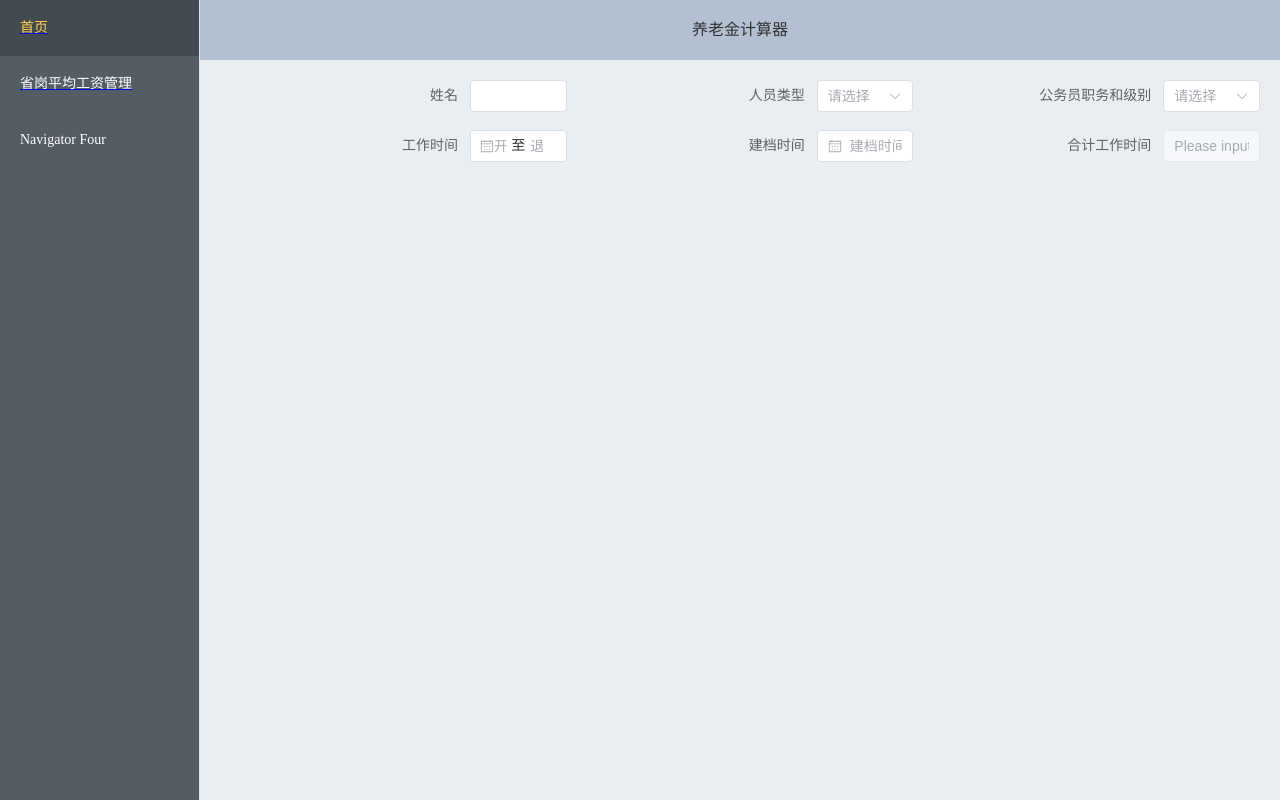
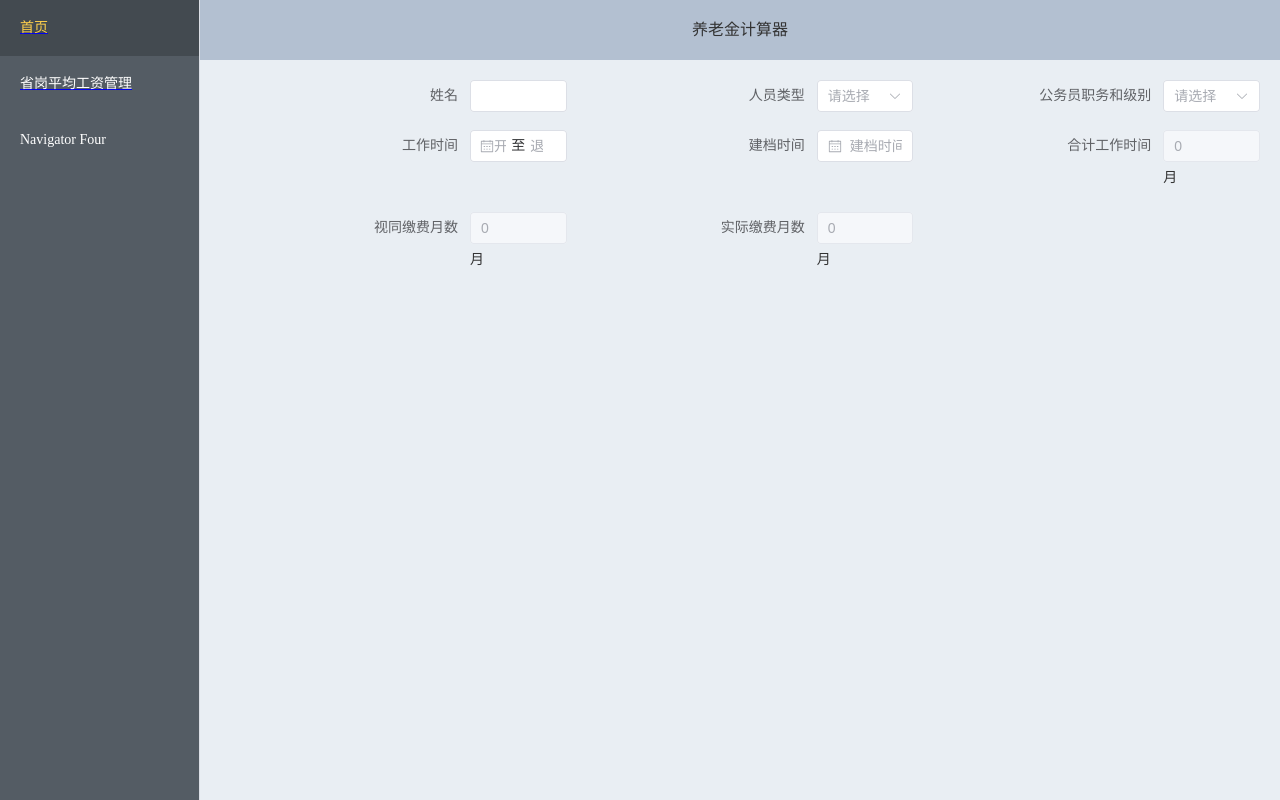
Before and after one commit to php145/vue-project, a Vue app: page /Index in a window 1280 px wide. Built offline with nearby package versions, Linux system fonts and the light colour scheme.

Commit message:
缴费月数都算出来了

```diff
--- a/src/views/HomeView.vue
+++ b/src/views/HomeView.vue
@@ -53,7 +53,6 @@ export default {
 
 .el-form {
   display: flex;
-  align-items: center;
   flex-direction: column;
   min-height: 100vh;
 }
--- a/src/views/IndexView.vue
+++ b/src/views/IndexView.vue
@@ -9,6 +9,7 @@
       <el-col :span="8">
         <el-form-item label="人员类型">
           <el-cascader
+            style="width: 200px"
             v-model="person_type_select_value"
             :options="person_type_select_options"
             @change="person_type_select_handleChange"
@@ -29,38 +30,64 @@
       <el-col :span="8">
         <el-form-item label="工作时间">
           <el-date-picker
-            v-model="workTime"
+            v-model="form.workTime"
             type="daterange"
-            unlink-panels="true"
+            style="width: 230px"
+            unlink-panels
             range-separator="至"
             start-placeholder="开始时间"
             end-placeholder="退休时间"
             :size="size"
             :default-value="[new Date(1995, 0, 1), new Date()]"
-            :change="selectTime"
+            @change="selectTime"
+            :editable="true"
+            format="YYYY.MM.DD"
+            @clear="clearData"
+            @calendar-change="clearData"
           />
         </el-form-item>
       </el-col>
       <el-col :span="8">
         <el-form-item label="建档时间">
           <el-date-picker
-            v-model="value1"
+            v-model="form.archivesDate"
             type="date"
             placeholder="建档时间"
             :size="size"
+            @change="selectArchivesDat"
+            :disabled-date="disabledDate"
+            :disabled="form.workTime == null ? true : false"
+            :default-value="
+              form.workTime != null ? form.workTime[0] : new Date()
+            "
+            @clear="clearData"
+            @calendar-change="clearData"
+            format="YYYY.MM.DD"
+            :editable="true"
           />
         </el-form-item>
       </el-col>
       <el-col :span="8">
         <el-form-item label="合计工作时间">
-          <el-input
-            v-model="workTimeSum"
-            style="width: 240px"
-            disabled
-            placeholder="Please input"
-          />
+          <el-input v-model="workTimeSum" style="width: 100px" disabled />
+          <p>月</p>
         </el-form-item>
       </el-col>
+    </el-row>
+    <el-row>
+      <el-col :span="8">
+        <el-form-item label="视同缴费月数">
+          <el-input v-model="asTollMonth" style="width: 100px" disabled />
+          <p>月</p>
+        </el-form-item>
+      </el-col>
+      <el-col :span="8" :offset="-6">
+        <el-form-item label="实际缴费月数">
+          <el-input v-model="actualToll" style="width: 100px" disabled />
+          <p>月</p>
+        </el-form-item>
+      </el-col>
+      <el-col :span="8"></el-col>
     </el-row>
   </el-form>
 </template>
@@ -75,7 +102,8 @@ export default {
       name: "",
       person_type_select_value: "",
       position_value: "",
-      workTime: "",
+      workTime: [],
+      archivesDate: {},
     });
 
     const size = "default";
@@ -112,7 +140,10 @@ export default {
     };
 
     const disabledDate = (time: Date) => {
-      return time.getTime() > Date.now();
+      if (form.workTime != null) {
+        return time.getTime() < form.workTime[0];
+      }
+      // console.log(time.toLocaleString("zh-cn"));
     };
 
     //级联选择器
@@ -334,18 +365,49 @@ export default {
       // if (parseInt(position_option) < 5)
       //   position_options[position_option].children = children;
     }
-    let workTime = reactive([]);
 
-    let workTimeSum = ref("");
+    let workTimeSum = ref(0);
+    //工作时间选择器的改变事件
+    let selectTime = () => {
+      if (form.workTime != null) {
+        let millisecond =
+          form.workTime[1].getTime() - form.workTime[0].getTime();
+        let month = millisecond * 3.8026486208333e-10;
+        workTimeSum.value = Math.round(month);
+        console.log(month);
+      }
+    };
 
-    let selectTime = () => {
-      console.log(111);
+    let asTollMonth = ref(0);
+
+    //实际缴费月数
+    let actualToll = ref(0);
+    //视同缴费月数
+    let selectArchivesDat = () => {
+      if (form.archivesDate != null && form.workTime != null) {
+        asTollMonth.value = Math.round(
+          (form.archivesDate.getTime() - form.workTime[0].getTime()) *
+            3.8026486208333e-10
+        );
+        actualToll.value = workTimeSum.value - asTollMonth.value;
+        // console.log(asTollMonth);
+      }
+    };
+
+    //清除数据
+    let clearData = () => {
+      workTimeSum.value = 0;
+      asTollMonth.value = 0;
+      form.archivesDate = {};
     };
 
     return {
+      actualToll,
+      clearData,
+      asTollMonth,
+      selectArchivesDat,
       workTimeSum,
       selectTime,
-      workTime,
       form,
       size,
       value1,
```
